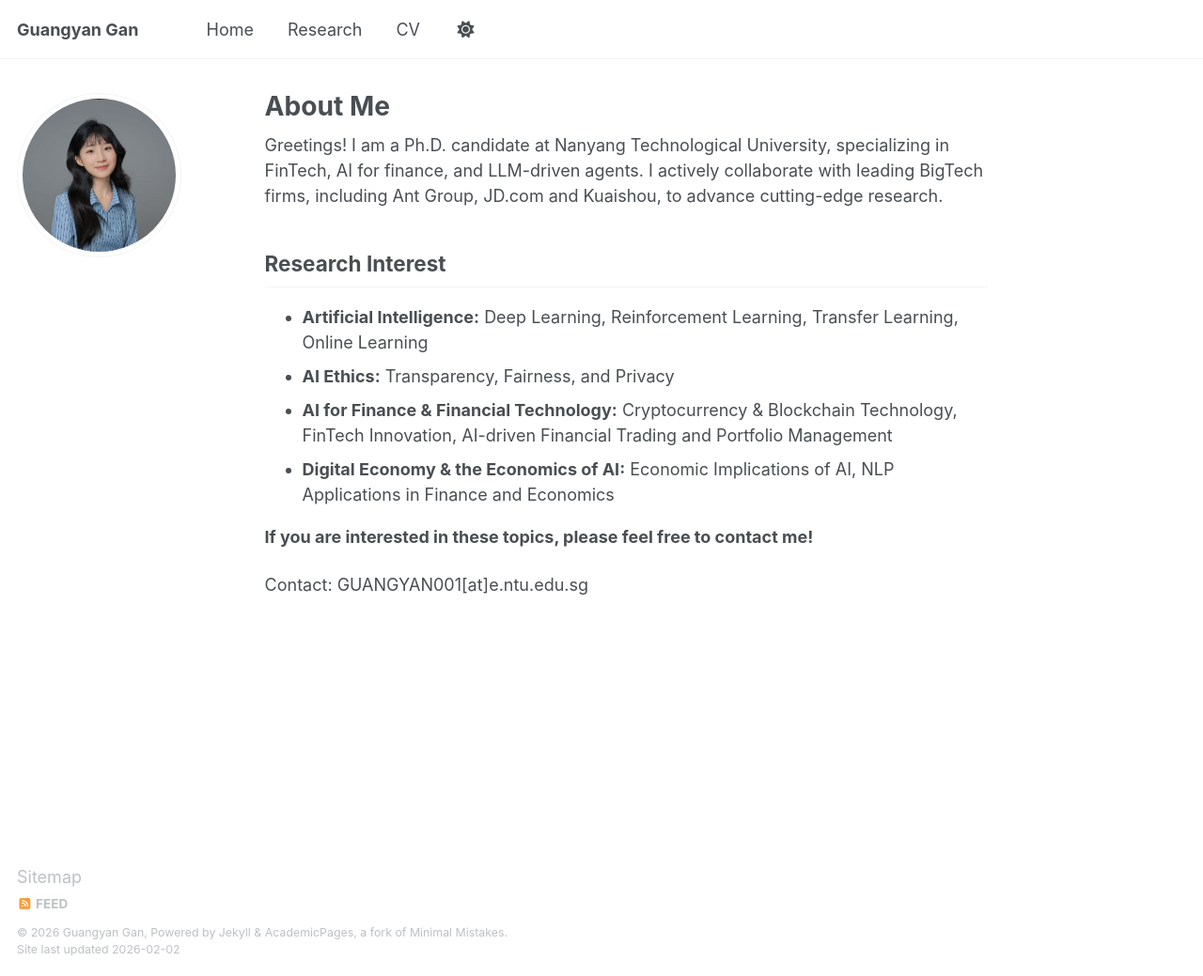
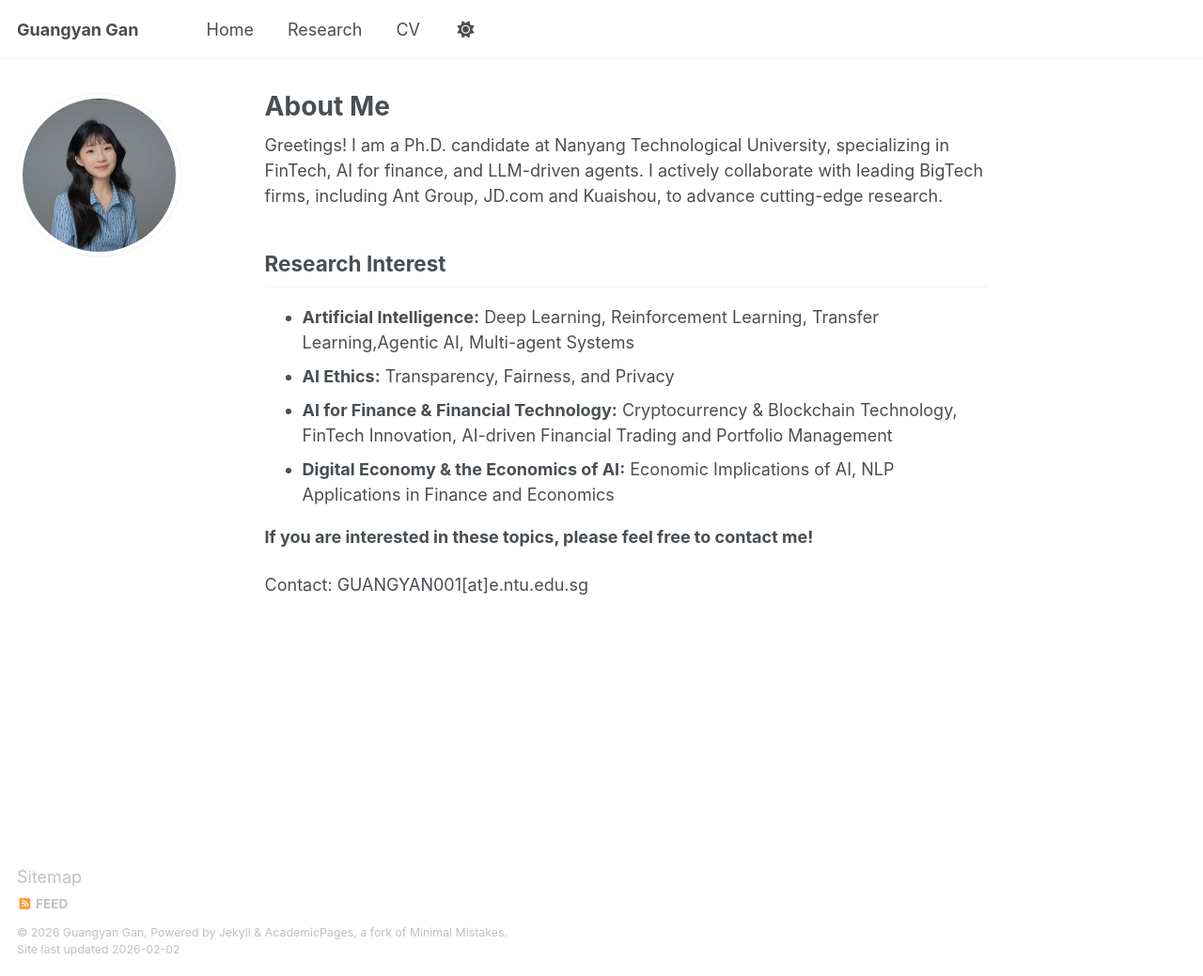
Before and after one commit to GuangyanGan/GuangyanGan.github.io, a Jekyll site: the page built from _pages/about.md, in a window 1280 px wide and 1039 px high. Shown: the whole window at 94% size. Built offline with Jekyll 4.4.1, drawn with Linux system fonts in a browser that asks for light colours.

Commit message:
Update about.md

```diff
--- a/_pages/about.md
+++ b/_pages/about.md
@@ -10,7 +10,7 @@ Greetings! I am a Ph.D. candidate at Nanyang Technological University, specializ
 
 ## Research Interest
 
-- **Artificial Intelligence:** Deep Learning, Reinforcement Learning, Transfer Learning, Online Learning
+- **Artificial Intelligence:** Deep Learning, Reinforcement Learning, Transfer Learning,Agentic AI, Multi-agent Systems
 - **AI Ethics:** Transparency, Fairness, and Privacy
 - **AI for Finance & Financial Technology:**  Cryptocurrency & Blockchain Technology, FinTech Innovation, AI-driven Financial Trading and Portfolio Management
 - **Digital Economy & the Economics of AI:** Economic Implications of AI, NLP Applications in Finance and Economics
```
